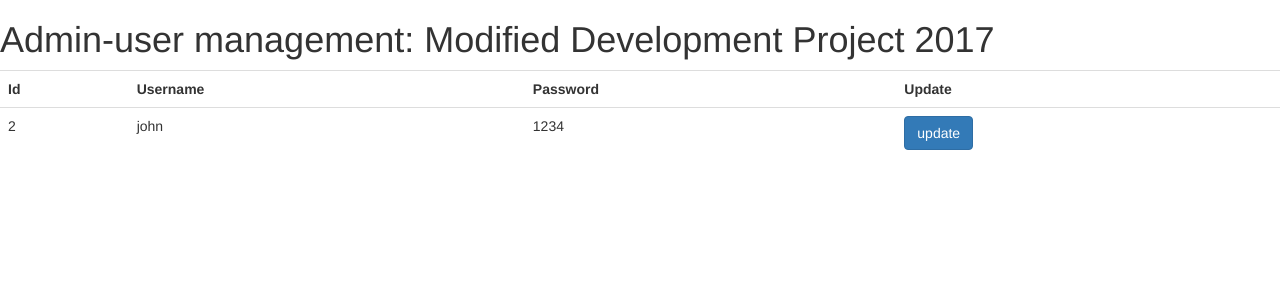
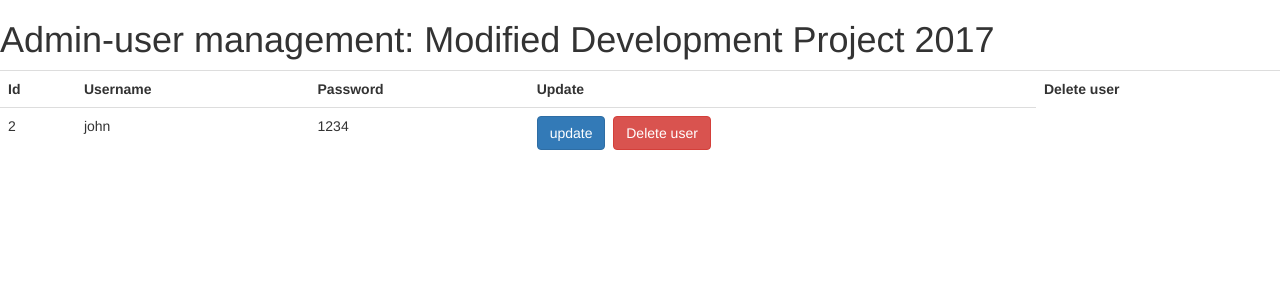
Before and after one commit to AnthonyQuinn/Year4Project, a PHP site: page /php/admin.php in a window 1280 px wide. Shown: the top 300 px of the page. Run offline with PHP 8.4, Linux system fonts and the light colour scheme; data comes from the database, SQL or seed files in the repository; some libraries are stand-ins or nearby versions.

Commit message:
Added Delete user column heading and Delete user button. The button is not "wired" at present and the column heading and button must be aligned.

```diff
--- a/php/admin.php
+++ b/php/admin.php
@@ -2,9 +2,7 @@
 <?php ?>
 <!DOCTYPE html>
 <html>
-    <!--Notes: 25 june 2017 @ 13:00 Working on a basic read out of the authorisedusers  table -->
     <head>
-        <!-- script  type="text/javascript" src="/WA_Repeat2016/js/update.js"></script --><!--Notes: This update.js may be useful. Leave it in for the moment -->
         <meta name="viewport" content="width=device-width, initial-scale=1">
         <link rel="stylesheet" href="https://maxcdn.bootstrapcdn.com/bootstrap/3.3.7/css/bootstrap.min.css">
         <script src="https://ajax.googleapis.com/ajax/libs/jquery/3.2.1/jquery.min.js"></script>
@@ -27,6 +25,7 @@
                 <th>Username&nbsp;</th>
                 <th>Password</th>
                 <th>Update </th>
+                <th>Delete user</th>
 
 
 
@@ -44,7 +43,8 @@
                     if ($x == 0) {
                         print("<tr >");
                     } else {
-                        print("<td name='id'>" . $rows['id'] . "</td>" . "<td name='username' contenteditable='true'>" . $rows['username'] . "</td>" . "<td name='password' contenteditable='true'>" . $rows['password'] . "</td>"  . "</td>". "<td>" . "<input  class='btn btn-primary' type='button' value='update'name='updateBtn' onclick='return update(this);'/>" . "</td>");
+                        print("<td name='id'>" . $rows['id'] . "</td>" . "<td name='username' contenteditable='true'>" . $rows['username'] . "</td>" . "<td name='password' contenteditable='true'>" . $rows['password'] . "</td>" . "</td>" . "<td>" . "<input  class='btn btn-primary' type='button' value='update'name='updateBtn' onclick='return update(this);'/>" ."&nbsp;"."&nbsp;"."<span></span>". "<input  class='btn btn-danger' type='button' value='Delete user'name='updateBtn2' onclick='return delete(this);'/>". "</td>");
+
 
 
                         $x++;
@@ -66,9 +66,6 @@
         ?>
 
     </body>
-    <!--?php
-    print("<hr>");
-    include "..\student_no_footer.php ";
-    ?-->
+
 
 </html>
```
